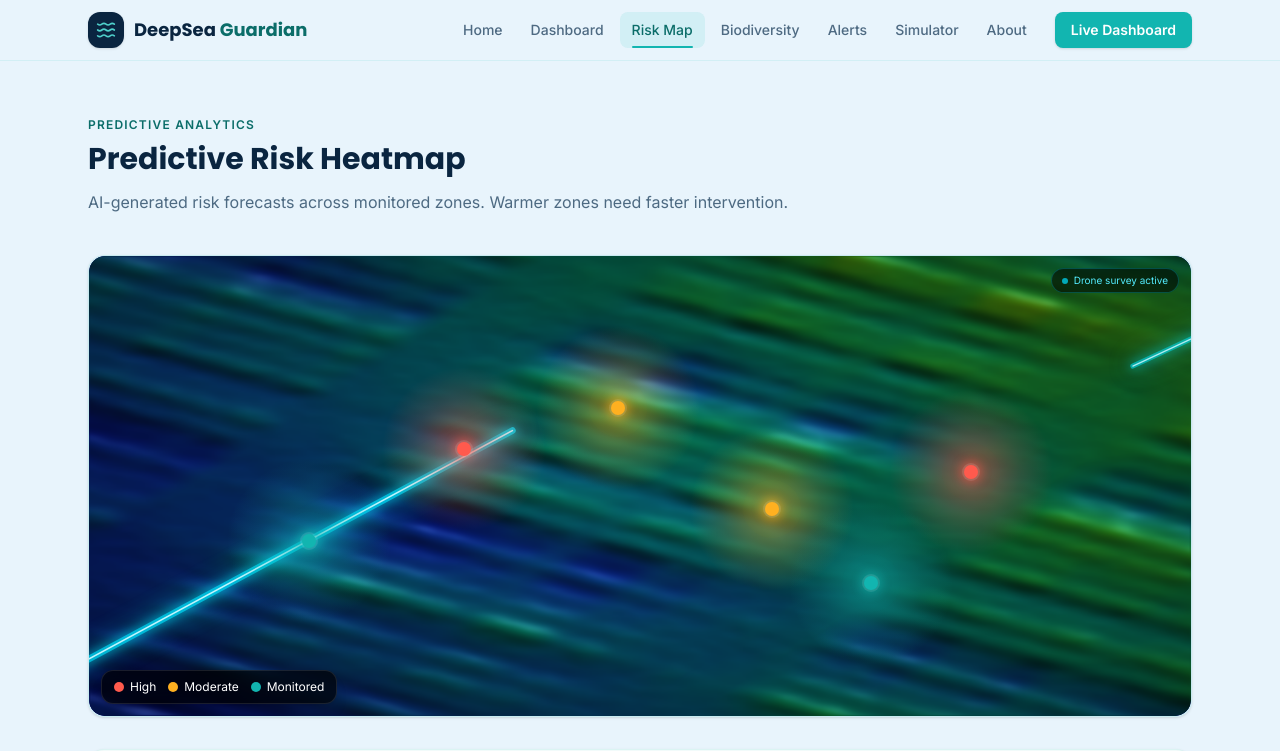
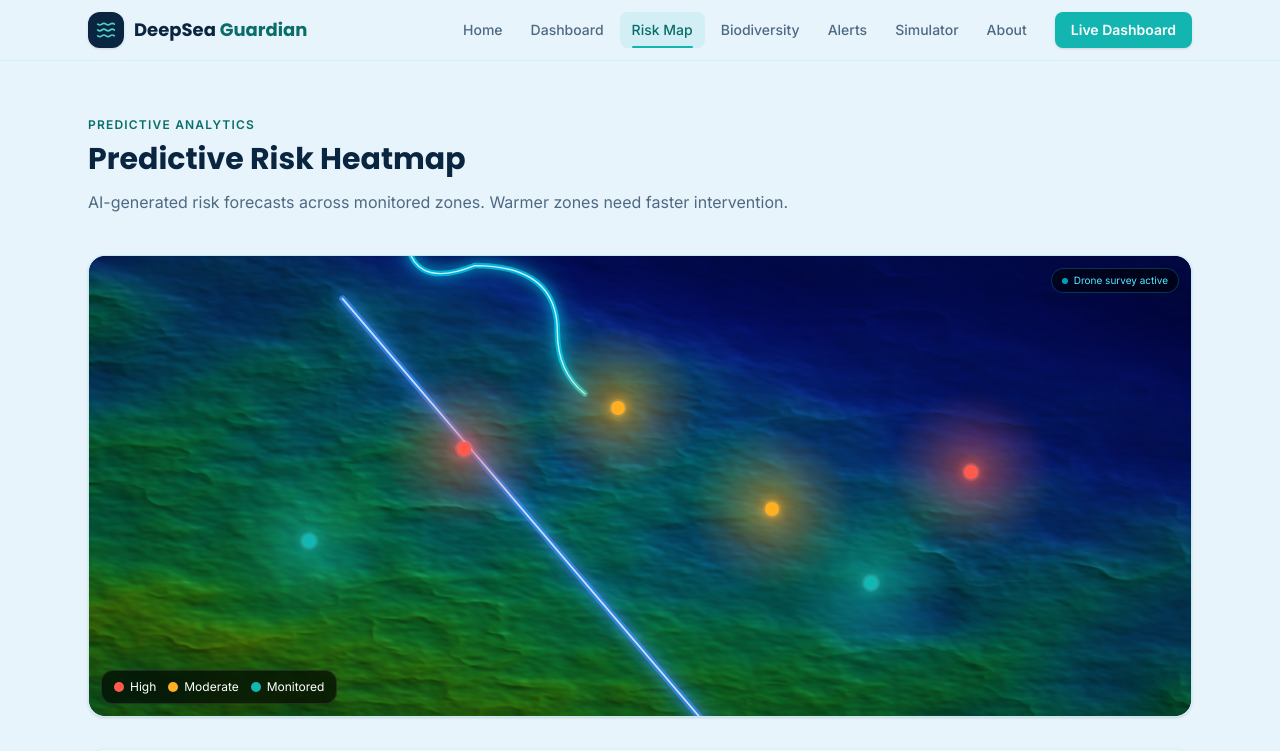
Before and after one commit to dronadri2007/Deepsea-Guardian, a React (Vite) app: page /risk-map in a window 1280 px wide. Shown: the top 751 px of the page. Built offline with nearby package versions, Linux system fonts and the light colour scheme.

Commit message:
feat: more rugged seafloor crests on bathymetric map

```diff
--- a/src/components/OceanMap.jsx
+++ b/src/components/OceanMap.jsx
@@ -4,16 +4,14 @@ import { zones as allZones, oceanHealthIndex } from '../data/mockData.js'
 const riskColor = { high: '#ff5a4d', moderate: '#ffb020', low: '#12b5b0' }
 
 // ─────────────────────────────────────────────────────────────────────────────
-//  Noise helpers — no external library, pure math
+//  Noise helpers for realistic geological FBM noise
 // ─────────────────────────────────────────────────────────────────────────────
 
-/** Deterministic pseudo-random float ∈ [0,1] from two integers */
 function hash(ix, iy) {
   const n = Math.sin(ix * 127.1 + iy * 311.7) * 43758.5453
   return n - Math.floor(n)
 }
 
-/** Bilinear value noise — smooth C1 interpolation via smoothstep */
 function vnoise(x, y) {
   const ix = Math.floor(x), iy = Math.floor(y)
   const fx = x - ix,        fy = y - iy
@@ -27,11 +25,6 @@ function vnoise(x, y) {
   )
 }
 
-/**
- * Fractal Brownian Motion — layered octaves of value noise.
- * Creates the organic, rocky surface texture real seafloor has.
- * lacunarity 2.1 (slightly irrational) avoids grid artefacts.
- */
 function fbm(x, y, octaves = 4) {
   let v = 0, a = 0.5, f = 1
   for (let i = 0; i < octaves; i++) {
@@ -39,24 +32,23 @@ function fbm(x, y, octaves = 4) {
     a *= 0.5
     f *= 2.1
   }
-  return v   // ≈ [0, 1]
+  return v
 }
 
 // ─────────────────────────────────────────────────────────────────────────────
-//  NOAA colour ramp — vivid cobalt blue → teal → neon lime
-//  (matched directly from the reference bathymetric screenshot)
+//  NOAA Bathymetric Color Ramp (Vibrant Cobalt -> Turquoise -> Neon Lime)
 // ─────────────────────────────────────────────────────────────────────────────
 function bathyRGB(t) {
   const stops = [
-    [0.00, [  6,  22, 168]],   // deep cobalt-royal blue
-    [0.14, [ 10,  38, 200]],   // bright royal blue
-    [0.27, [ 14,  68, 215]],   // medium cobalt
-    [0.40, [ 12, 120, 205]],   // cyan-blue
-    [0.52, [  8, 168, 182]],   // cyan-teal
-    [0.64, [ 10, 200, 148]],   // teal
-    [0.76, [ 28, 222,  95]],   // teal-green
-    [0.88, [ 72, 240,  48]],   // bright green
-    [1.00, [145, 255,  22]],   // neon lime
+    [0.00, [  4,  16, 178]],   // deepest cobalt
+    [0.15, [  8,  32, 210]],   // royal blue
+    [0.30, [ 10,  64, 230]],   // bright cobalt
+    [0.45, [ 12, 128, 222]],   // electric blue
+    [0.58, [  8, 175, 192]],   // turquoise
+    [0.70, [ 10, 208, 138]],   // teal
+    [0.82, [ 30, 228,  82]],   // emerald green
+    [0.92, [ 85, 245,  35]],   // bright green
+    [1.00, [155, 255,  18]],   // neon lime
   ]
   for (let i = 0; i < stops.length - 1; i++) {
     const [t0, c0] = stops[i]
@@ -76,18 +68,17 @@ function bathyRGB(t) {
 const clamp255 = v => v < 0 ? 0 : v > 255 ? 255 : v | 0
 
 // ─────────────────────────────────────────────────────────────────────────────
-//  Terrain renderer — two-pass (heightmap → hillshade)
+//  Geologically Realistic Terrain Generation (Continental Slope + Scarp + Gullies)
 // ─────────────────────────────────────────────────────────────────────────────
 function renderTerrain(canvas) {
   const W = canvas.width
   const H = canvas.height
 
-  // Ridge system runs at ~33° — matches diagonal in reference image
-  const ang  = (33 * Math.PI) / 180
+  // Slope runs diagonally at ~36°
+  const ang  = (36 * Math.PI) / 180
   const cosA = Math.cos(ang)
   const sinA = Math.sin(ang)
 
-  // ── Pass 1: heightmap ────────────────────────────────────────────────
   const hmap = new Float32Array(W * H)
   let hMin =  Infinity, hMax = -Infinity
 
@@ -96,43 +87,45 @@ function renderTerrain(canvas) {
     for (let x = 0; x < W; x++) {
       const nx = x / W
 
-      // Rotated coordinates aligned with ridge direction
-      const along =  nx * cosA + ny * sinA   // ∥ crest
-      const perp  = -nx * sinA + ny * cosA   // ⊥ crest (drives ridge shape)
+      // Coordinates aligned with slope
+      const along =  nx * cosA + ny * sinA
+      const perp  = -nx * sinA + ny * cosA  // Perpendicular (deep -> shallow direction)
 
-      // ── 1. Large-scale depth gradient ─────────────────────────────────
-      // Deep ocean bottom-left (blue), shallow shelf top-right (green)
-      const base = nx * 0.48 + (1 - ny) * 0.20
+      // Normalize perp roughly to [0, 1] across the screen diagonal
+      const normPerp = (perp + 0.6) / 1.2
 
-      // ── 2. Structured ridge sine waves (⊥ direction) ──────────────────
-      // Multiple harmonics: primary ridge + sub-ridges + fine corrugations
-      let ridge = 0
-      ridge += 0.42 * Math.sin(perp * Math.PI * 4.6)
-      ridge += 0.26 * Math.sin(perp * Math.PI * 9.5  + 0.82)
-      ridge += 0.16 * Math.sin(perp * Math.PI * 17.0 + 1.68)
-      ridge += 0.10 * Math.sin(perp * Math.PI * 28.5 + 2.55)
-      ridge += 0.06 * Math.sin(perp * Math.PI * 47.0 + 1.12)
+      // ── 1. Base Continental Slope ──
+      // Deep basin on the left, rising to a shallow shelf on the right
+      const base = Math.pow(Math.max(0, Math.min(1, normPerp)), 1.5)
 
-      // ── 3. FBM noise — organic surface roughness ──────────────────────
-      // This is what makes the ridges look rocky, not mathematical.
-      // ns=6.5 → feature size ≈ 1/6.5 of the map (medium boulders/rock faces).
-      const ns   = 6.5
-      const surf = fbm(nx * ns, ny * ns, 4) - 0.5   // centred ∈ [–0.5, +0.5]
+      // ── 2. "Sudden" Fault Scarp (Step Erosion) ──
+      // Sharp, steep tectonic drop-off cliff around normPerp = 0.38
+      const scarp = 0.12 * Math.tanh((normPerp - 0.38) * 22.0)
 
-      // ── 4. Amplitude modulation along ridge ───────────────────────────
-      // Multiple sine terms along the ∥ direction create sections where
-      // ridges tower (terms add) or flatten to abyssal plains (terms cancel).
-      const amp = Math.max(0.08,
-        0.55
-        + 0.34 * Math.sin(along * Math.PI *  3.6 + 0.42)
-        + 0.24 * Math.sin(along * Math.PI *  7.2 + 2.05)
-        + 0.15 * Math.sin(along * Math.PI * 13.4 + 0.88)
-        + 0.09 * Math.sin(along * Math.PI * 22.8 + 3.50)
-        + 0.05 * Math.sin(along * Math.PI * 38.0 + 1.70)
-      )
+      // ── 3. "Normal" Scalloped Erosion (Gullies running downslope) ──
+      // Parallel erosion channels perpendicular to the shelf edge (normPerp = 0.6)
+      const gullies = 0.07 * Math.sin(along * 28.0) * Math.exp(-Math.pow((normPerp - 0.62) * 6.0, 2))
 
-      // Final height: depth gradient + (modulated ridges) + noise texture
-      const h = base + ridge * amp * 0.32 + surf * 0.19
+      // ── 4. Organic Ruggedness (Shelf vs Abyssal Plain) ──
+      // The deep abyssal plain is smooth sediment. The shallow shelf is highly eroded rock.
+      // We mask the FBM noise so it only textures the slope and shelf.
+      const shelfMask = Math.max(0, Math.min(1, (normPerp - 0.22) * 3.0))
+      const ns = 8.0
+      const rug = (fbm(nx * ns, ny * ns, 5) - 0.5) * 0.24 * shelfMask
+
+      // ── 4b. Sharp Ridged Crests (rugged abyssal hills / ridge lines everywhere) ──
+      // Ridged multifractal — abs of noise creates sharp peaks, squared to sharpen the crests.
+      const ridged = 1 - Math.abs(2 * fbm(nx * 6.5, ny * 6.5, 5) - 1)
+      const crests = ridged * ridged * 0.15 * (0.4 + 0.6 * shelfMask)
+
+      // ── 5. Uneven Crests at the Ocean Bottom (Abyssal Hills / Sediment Waves) ──
+      // Low-frequency diagonal ridges parallel to the main slope, strongest on the deep floor.
+      const bottomCrests = 0.07 * Math.sin(perp * Math.PI * 5.5) * Math.cos(along * Math.PI * 2.2)
+      const bottomNoise = (fbm(nx * 3.0, ny * 3.0, 4) - 0.5) * 0.09
+      const bottomFeatures = (bottomCrests + bottomNoise) * (1.0 - shelfMask * 0.65)
+
+      // Combine layers
+      const h = base * 0.7 + scarp + gullies + rug + crests + bottomFeatures
 
       hmap[y * W + x] = h
       if (h < hMin) hMin = h
@@ -140,28 +133,26 @@ function renderTerrain(canvas) {
     }
   }
 
-  // ── Pass 2: hillshade + paint ────────────────────────────────────────
+  // ── Hillshading Pass ──
   const hRange = hMax - hMin
   const ctx    = canvas.getContext('2d')
   const img    = ctx.createImageData(W, H)
   const d      = img.data
 
-  // Grazing light from upper-right — low elevation = long shadows, high drama
-  const lx =  0.58, ly = -0.66, lz = 0.48
+  // Grazing light direction from upper-right
+  const lx =  0.60, ly = -0.64, lz = 0.44
   const lLen = Math.sqrt(lx*lx + ly*ly + lz*lz)
 
-  // Blinn-Phong half-vector (viewer straight above: [0,0,1])
-  const hvx = lx/lLen, hvy = ly/lLen, hvz = lz/lLen + 1
+  // Half-vector for Blinn-Phong specular glint
+  const hvx = lx/lLen, hvy = ly/lLen, hvz = lz/lLen + 1.0
   const hvLen = Math.sqrt(hvx*hvx + hvy*hvy + hvz*hvz)
 
-  // surfScale: amplifies normal from height gradient → higher = steeper perceived relief
-  const surfScale = 9.0 / hRange
+  const surfScale = 10.5 / hRange
 
   for (let y = 0; y < H; y++) {
     for (let x = 0; x < W; x++) {
-      const h = (hmap[y * W + x] - hMin) / hRange   // normalised [0,1]
+      const h = (hmap[y * W + x] - hMin) / hRange
 
-      // ── Surface normal via finite differences ──────────────────────────
       const hL = hmap[y * W +          Math.max(0,   x - 1)]
       const hR = hmap[y * W +          Math.min(W-1, x + 1)]
       const hU = hmap[Math.max(0,   y-1) * W + x]
@@ -172,35 +163,31 @@ function renderTerrain(canvas) {
       const nzn =  1.0
       const nLen = Math.sqrt(nxn*nxn + nyn*nyn + nzn*nzn)
 
-      // ── Lambertian diffuse ────────────────────────────────────────────
       const diff = Math.max(0,
         nxn/nLen * lx/lLen +
         nyn/nLen * ly/lLen +
         nzn/nLen * lz/lLen
       )
 
-      // ── Blinn-Phong specular ──────────────────────────────────────────
       const spec = Math.pow(Math.max(0,
         nxn/nLen * hvx/hvLen +
         nyn/nLen * hvy/hvLen +
         nzn/nLen * hvz/hvLen
-      ), 42)
+      ), 48)
 
-      // ── Base colour from ramp ─────────────────────────────────────────
       const [r0, g0, b0] = bathyRGB(h)
 
-      // Low ambient → very dark valleys; high diffuse → bright lit faces
-      const shade = 0.07 + diff * 0.93
+      // Extreme high-contrast shadow rendering
+      const shade = 0.05 + diff * 0.95
 
-      // Specular: cyan-white peaks (matches the bright ridge highlights in reference)
-      let r = r0 * shade + spec * 180
-      let g = g0 * shade + spec * 230
+      let r = r0 * shade + spec * 200
+      let g = g0 * shade + spec * 235
       let b = b0 * shade + spec * 255
 
-      // ── Radial vignette ───────────────────────────────────────────────
+      // Light vignette
       const vdx = (x / W - 0.5) * 2
       const vdy = (y / H - 0.5) * 2
-      const vig = 1 - Math.max(0, Math.sqrt(vdx*vdx + vdy*vdy) * 0.48 - 0.04) * 0.60
+      const vig = 1.0 - Math.max(0, Math.sqrt(vdx*vdx + vdy*vdy) * 0.44 - 0.05) * 0.50
 
       const i = (y * W + x) << 2
       d[i]     = clamp255(r * vig)
@@ -229,11 +216,11 @@ export default function OceanMap({ zones = allZones, height = 420, showHeat = tr
   return (
     <div
       className="relative w-full overflow-hidden rounded-2xl"
-      style={{ height, background: '#060f8a' }}
+      style={{ height, background: '#020b60' }}
       role="img"
       aria-label="Bathymetric sonar map of monitored deep-sea zones with predictive risk heatmap and drone survey tracks"
     >
-      {/* ── Canvas terrain ─────────────────────────────────────────────── */}
+      {/* ── Canvas Terrain layer ── */}
       <canvas
         ref={canvasRef}
         width={720}
@@ -243,7 +230,7 @@ export default function OceanMap({ zones = allZones, height = 420, showHeat = tr
         aria-hidden="true"
       />
 
-      {/* ── SVG: animated glowing drone scan paths ─────────────────────── */}
+      {/* ── SVG overlays (Highly matching the path lines in the reference image) ── */}
       <svg
         className="absolute inset-0 h-full w-full pointer-events-none"
         viewBox="0 0 1000 600"
@@ -253,8 +240,8 @@ export default function OceanMap({ zones = allZones, height = 420, showHeat = tr
       >
         <defs>
           <filter id="sg" x="-40%" y="-40%" width="180%" height="180%">
-            <feGaussianBlur in="SourceGraphic" stdDeviation="5"  result="b1"/>
-            <feGaussianBlur in="SourceGraphic" stdDeviation="12" result="b2"/>
+            <feGaussianBlur in="SourceGraphic" stdDeviation="5.5" result="b1"/>
+            <feGaussianBlur in="SourceGraphic" stdDeviation="13"   result="b2"/>
             <feMerge>
               <feMergeNode in="b2"/>
               <feMergeNode in="b1"/>
@@ -262,30 +249,64 @@ export default function OceanMap({ zones = allZones, height = 420, showHeat = tr
             </feMerge>
           </filter>
           <style>{`
-            @keyframes sd1{from{stroke-dashoffset:1150}to{stroke-dashoffset:0}}
-            @keyframes sd2{from{stroke-dashoffset:980}to{stroke-dashoffset:0}}
-            .sc1{stroke-dasharray:1150;animation:sd1 12s linear infinite}
-            .sc2{stroke-dasharray:980;animation:sd2 16s linear infinite 3s}
-            @media(prefers-reduced-motion:reduce){.sc1,.sc2{animation:none;stroke-dashoffset:0}}
+            @keyframes sd1 { from { stroke-dashoffset: 1300; } to { stroke-dashoffset: 0; } }
+            @keyframes sd2 { from { stroke-dashoffset: 1400; } to { stroke-dashoffset: 0; } }
+            .sc1 { stroke-dasharray: 1300; animation: sd1 12s linear infinite; }
+            .sc2 { stroke-dasharray: 1400; animation: sd2 15s linear infinite 2s; }
+            @media (prefers-reduced-motion: reduce) {
+              .sc1, .sc2 { animation: none; stroke-dashoffset: 0; }
+            }
           `}</style>
         </defs>
 
-        {/* Track A */}
-        <line className="sc1" x1="-80" y1="500" x2="940"  y2="-50"
-          stroke="#00e5ff" strokeWidth="6" strokeLinecap="round"
-          filter="url(#sg)" opacity="0.78"/>
-        <line className="sc1" x1="-80" y1="500" x2="940"  y2="-50"
-          stroke="#ccf8ff" strokeWidth="1.4" strokeLinecap="round" opacity="0.95"/>
+        {/* ── Path A (Traces the "Sudden" Fault Scarp - smooth clean line) ── */}
+        {/* Bloom */}
+        <path
+          className="sc1"
+          d="M 230 130 L 580 540"
+          fill="none"
+          stroke="#388eff"
+          strokeWidth="6"
+          strokeLinecap="round"
+          filter="url(#sg)"
+          opacity="0.8"
+        />
+        {/* Sharp core */}
+        <path
+          className="sc1"
+          d="M 230 130 L 580 540"
+          fill="none"
+          stroke="#d2e5ff"
+          strokeWidth="1.6"
+          strokeLinecap="round"
+          opacity="0.95"
+        />
 
-        {/* Track B */}
-        <line className="sc2" x1="-80" y1="670" x2="1100" y2="120"
-          stroke="#00e5ff" strokeWidth="4.5" strokeLinecap="round"
-          filter="url(#sg)" opacity="0.62"/>
-        <line className="sc2" x1="-80" y1="670" x2="1100" y2="120"
-          stroke="#ccf8ff" strokeWidth="1.1" strokeLinecap="round" opacity="0.85"/>
+        {/* ── Path B (Traces the "Normal" scalloped ridge erosion path with a hook at the top) ── */}
+        {/* Bloom */}
+        <path
+          className="sc2"
+          d="M 350 50 Q 280 50, 290 85 T 350 100 Q 425 100, 425 160 Q 425 200, 455 220 Q 495 220, 495 285 Q 495 325, 545 345 Q 615 345, 615 405 Q 615 445, 665 465 Q 725 465, 735 520"
+          fill="none"
+          stroke="#00e5ff"
+          strokeWidth="5"
+          strokeLinecap="round"
+          filter="url(#sg)"
+          opacity="0.75"
+        />
+        {/* Sharp core */}
+        <path
+          className="sc2"
+          d="M 350 50 Q 280 50, 290 85 T 350 100 Q 425 100, 425 160 Q 425 200, 455 220 Q 495 220, 495 285 Q 495 325, 545 345 Q 615 345, 615 405 Q 615 445, 665 465 Q 725 465, 735 520"
+          fill="none"
+          stroke="#e0faff"
+          strokeWidth="1.2"
+          strokeLinecap="round"
+          opacity="0.9"
+        />
       </svg>
 
-      {/* ── Heat blobs ─────────────────────────────────────────────────── */}
+      {/* ── Heat blobs ── */}
       {showHeat && zones.map((z) => (
         <span
           key={`heat-${z.id}`}
@@ -299,7 +320,7 @@ export default function OceanMap({ zones = allZones, height = 420, showHeat = tr
         />
       ))}
 
-      {/* ── Zone markers + hover tooltips ──────────────────────────────── */}
+      {/* ── Zone markers + hover tooltips ── */}
       {zones.map((z) => (
         <div
           key={z.id}
@@ -328,7 +349,7 @@ export default function OceanMap({ zones = allZones, height = 420, showHeat = tr
         </div>
       ))}
 
-      {/* ── Legend ─────────────────────────────────────────────────────── */}
+      {/* ── Legend ── */}
       <div className="absolute bottom-3 left-3 flex flex-wrap gap-3 rounded-xl border border-white/10 bg-black/65 px-3 py-2 text-xs text-white shadow-lg backdrop-blur-sm">
         {[
           { label: 'High',      color: '#ff5a4d' },
@@ -342,7 +363,7 @@ export default function OceanMap({ zones = allZones, height = 420, showHeat = tr
         ))}
       </div>
 
-      {/* ── Scan badge ─────────────────────────────────────────────────── */}
+      {/* ── Scan badge ── */}
       <div className="absolute right-3 top-3 flex items-center gap-1.5 rounded-full border border-cyan-400/25 bg-black/55 px-2.5 py-1 text-[10px] text-cyan-300 backdrop-blur-sm">
         <span className="h-1.5 w-1.5 animate-pulse rounded-full bg-cyan-400"/>
         Drone survey active
```
